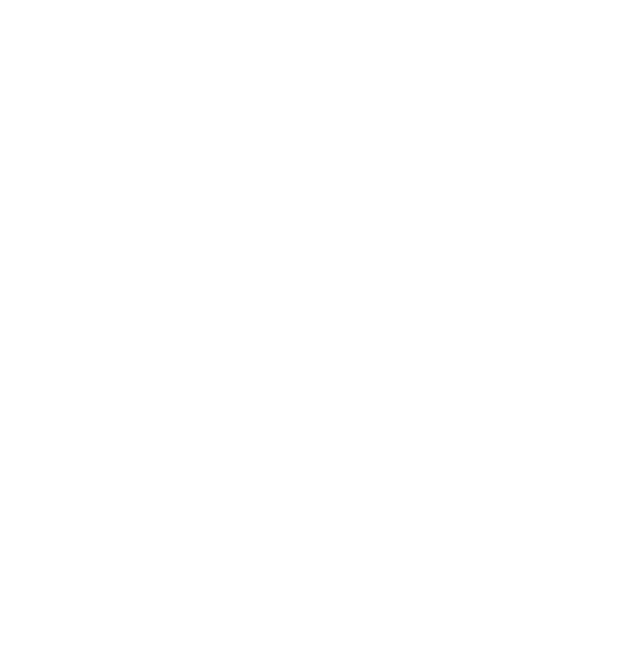
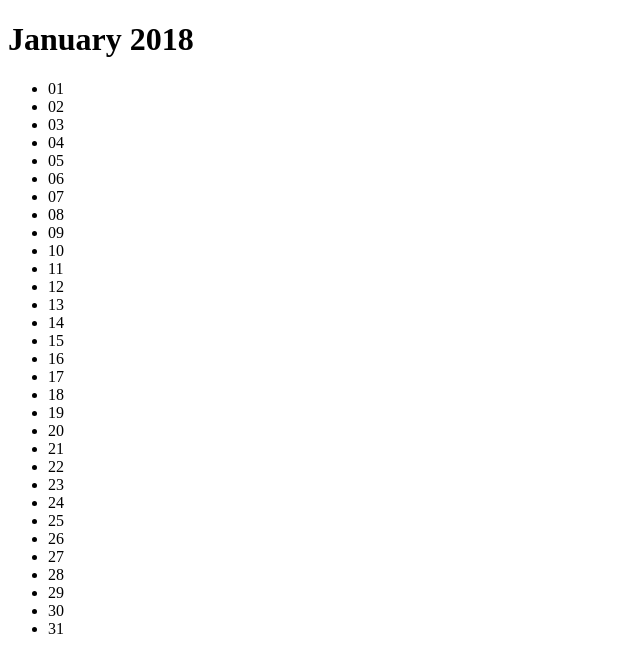
Before and after one commit to marcocarone/ajax-ex-calendar, a plain HTML site: page index.html in a window 1280 px wide. Shown: the whole page, without its empty margins (0-640 px from the left). Drawn offline with nearby package versions, Linux system fonts and the light colour scheme; no server answers.

Commit message:
prima fase per mese gennaio

```diff
--- a/css/style.css
+++ b/css/style.css
@@ -0,0 +1,3 @@
+.red {
+  color: red;
+}
--- a/index.html
+++ b/index.html
@@ -14,6 +14,17 @@
   <title>Calendario JS 03.02.2020</title>
 </head>
 <body>
+  <h1 class="mese_anno"></h1>
+<ul class="giorni-mese">
+
+</ul>
+
+
+
+
+<script id="entry-template" type="text/x-handlebars-template">
+  <li data-giorno="{{numeroGiorno}}" >{{giorno}}</li>
+</script>
 
 <script src="js/script.js" charset="utf-8"></script>
 </body>
--- a/js/script.js
+++ b/js/script.js
@@ -5,3 +5,70 @@
 // 2.	Controllare quanti giorni ha il mese scelto formando così una lista
 // 3.	Chiedere all’api quali sono le festività per il mese scelto
 // 4.	Evidenziare le festività nella lista
+$(document).ready(function() {
+
+  var dataIniziale = moment("2018-01-01", "YYYY-MM-DD");
+  // console.log(dataIniziale);
+  var meseAnno = dataIniziale.format("MMMM YYYY");
+  // console.log(meseAnno);
+  var giorni = dataIniziale.daysInMonth();
+  // console.log(giorni);
+
+  $('.mese_anno').text(meseAnno);
+
+  for (var i = 1; i <= giorni; i++) {
+    var giorno = AggiungiZero(i);
+    // console.log(giorno);
+    var source = $("#entry-template").html();
+    var template = Handlebars.compile(source);
+    var context = {
+      "giorno": giorno,
+      "numeroGiorno": dataIniziale.format('YYYY-MM-') + AggiungiZero(i),
+    };
+    var html = template(context);
+    $(".giorni-mese").append(html);
+  }
+
+  chiamataAjax()
+
+});
+
+
+function AggiungiZero(day) {
+  if (day < 10) {
+    return '0' + day
+  }
+  return day;
+}
+
+
+function chiamataAjax() {
+  $.ajax({
+    url: 'https://flynn.boolean.careers/exercises/api/holidays',
+    method: 'GET',
+    data: {
+      year: 2018,
+      month: 0
+    },
+    success: function(data) {
+
+      var festivita = data.response;
+      console.log(festivita);
+
+      $('.giorni-mese li').each(function() {
+        var data_giornoMese = $(this).attr('data-giorno');
+        console.log("giorno mese " + data_giornoMese);
+
+        for (var i = 0; i < festivita.length; i++) {
+          if (festivita[i].date == data_giornoMese) {
+            $(this).addClass('red');
+            $(this).append(" " + festivita[i].name);
+          }
+        }
+      });
+    },
+    error: function(richiesta, stato, errori) {
+      console.log(errori);
+    }
+  });
+}
```
